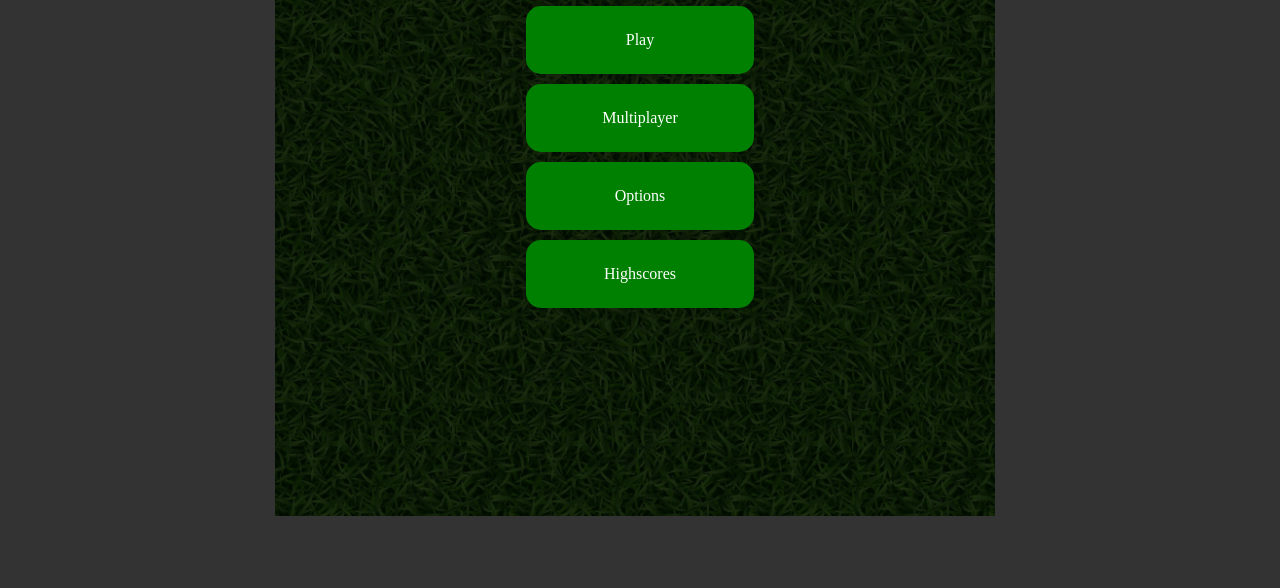
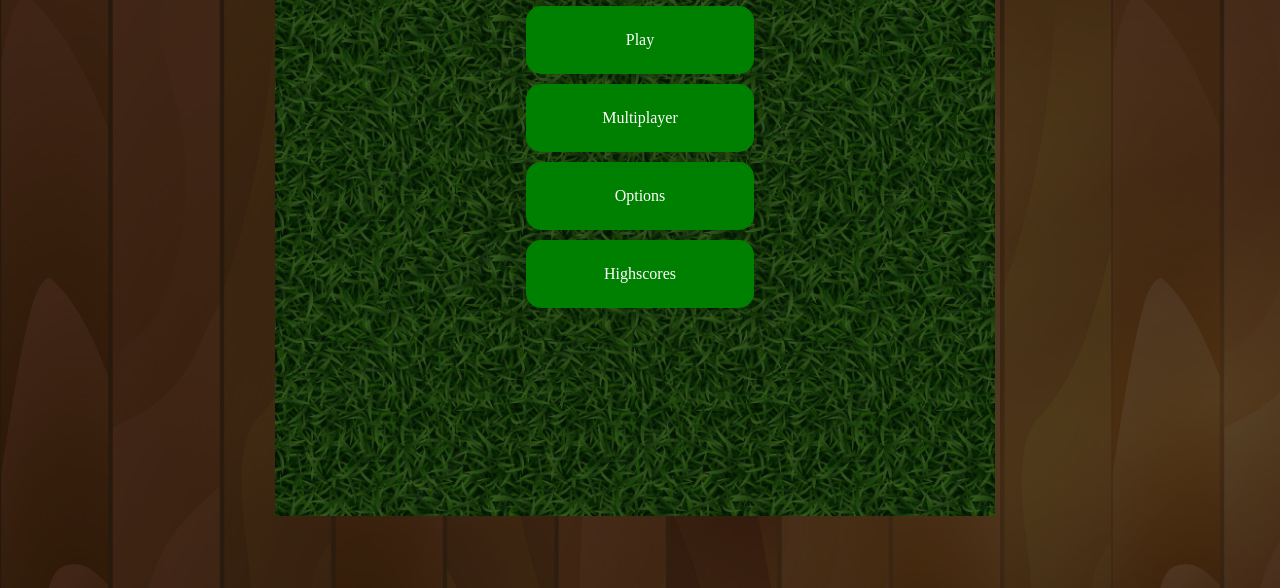
Before and after one commit to anisfencheltee/jsSnake, a plain HTML site: page src/index.html in a window 1280 px wide. Shown: the part 212-800 px from the top of the page. Drawn offline with Linux system fonts and the light colour scheme.

Commit message:
Added Background Image

```diff
--- a/src/index.html
+++ b/src/index.html
@@ -127,6 +127,8 @@
         <h1>About</h1>
         <a href="https://www.freepik.com/free-vector/seamless-green-grass-pattern_13187581.htm#query=seamless%20grass%20texture&position=0&from_view=keyword&track=ais">Image by macrovector</a> on Freepik
         <br />
+        <a href="https://www.freepik.com/free-vector/wooden-floor-vector_4199562.htm#query=wood%20texture%20seemless&position=3&from_view=search&track=ais">Image by renata.s</a> on Freepik
+        <br />
         <a href="https://www.flaticon.com/free-icons/snake" title="snake icons">Snake icons created by kerismaker - Flaticon</a>
         <div class = "button" onclick="back()">Back</div>
     </div>
--- a/src/style/menu.css
+++ b/src/style/menu.css
@@ -17,7 +17,7 @@ a:visited {
 
 .overlay{
     position: absolute;
-    background-color: rgba(0, 0, 0, 0.8);
+    background-color: rgba(0, 0, 0, 0.6);
     top:0;
     left:0;
     width: 100vw;
--- a/src/style/styles.css
+++ b/src/style/styles.css
@@ -1,12 +1,14 @@
 body {
     overscroll-behavior: contain;
+    background-image: url('../res/439.jpg');
+    background-repeat: repeat;
   }
 .container {
     height: 98vh;
     width: 98vw;
     text-align: center;
     z-index: 1;
-    background-color: white;
+    /*background-color: white;*/
 }
 .field {
     margin:auto;
```
Also changed, not shown: src/res/439.jpg (added), 2 other files.
